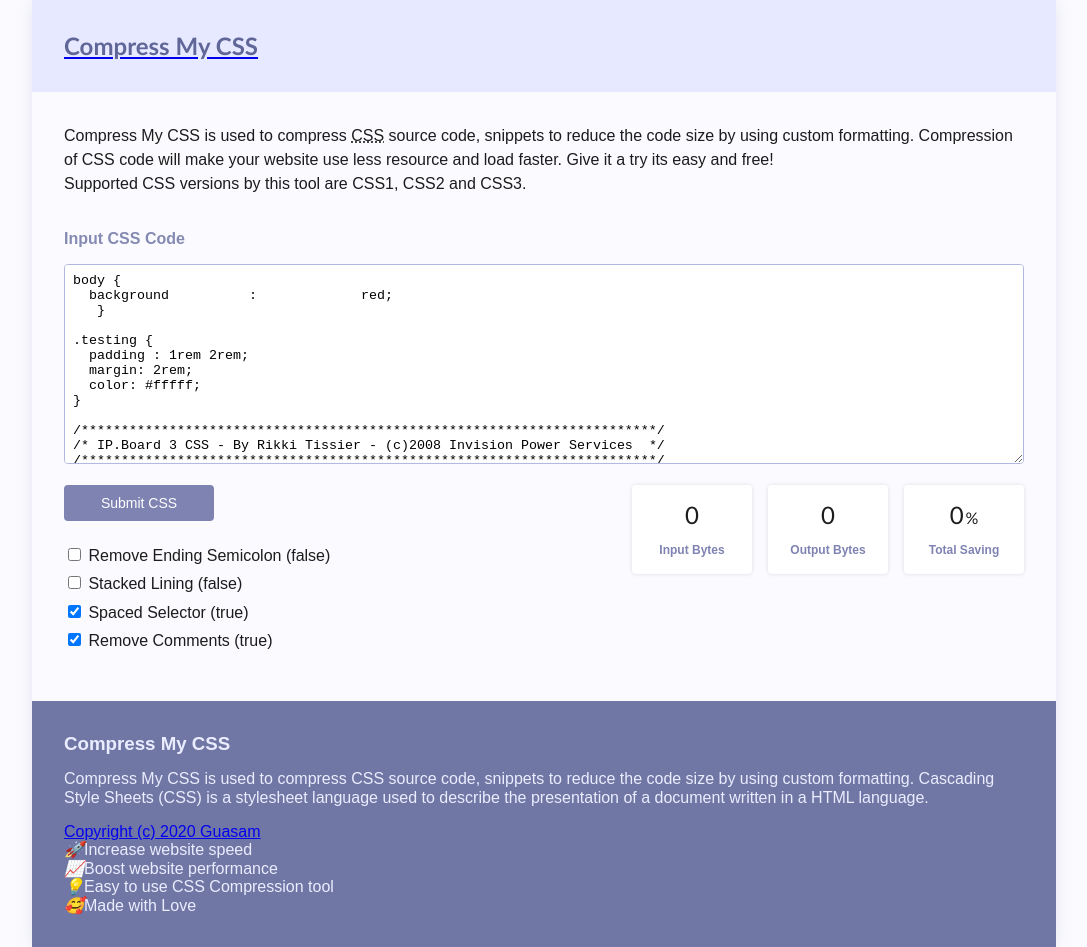
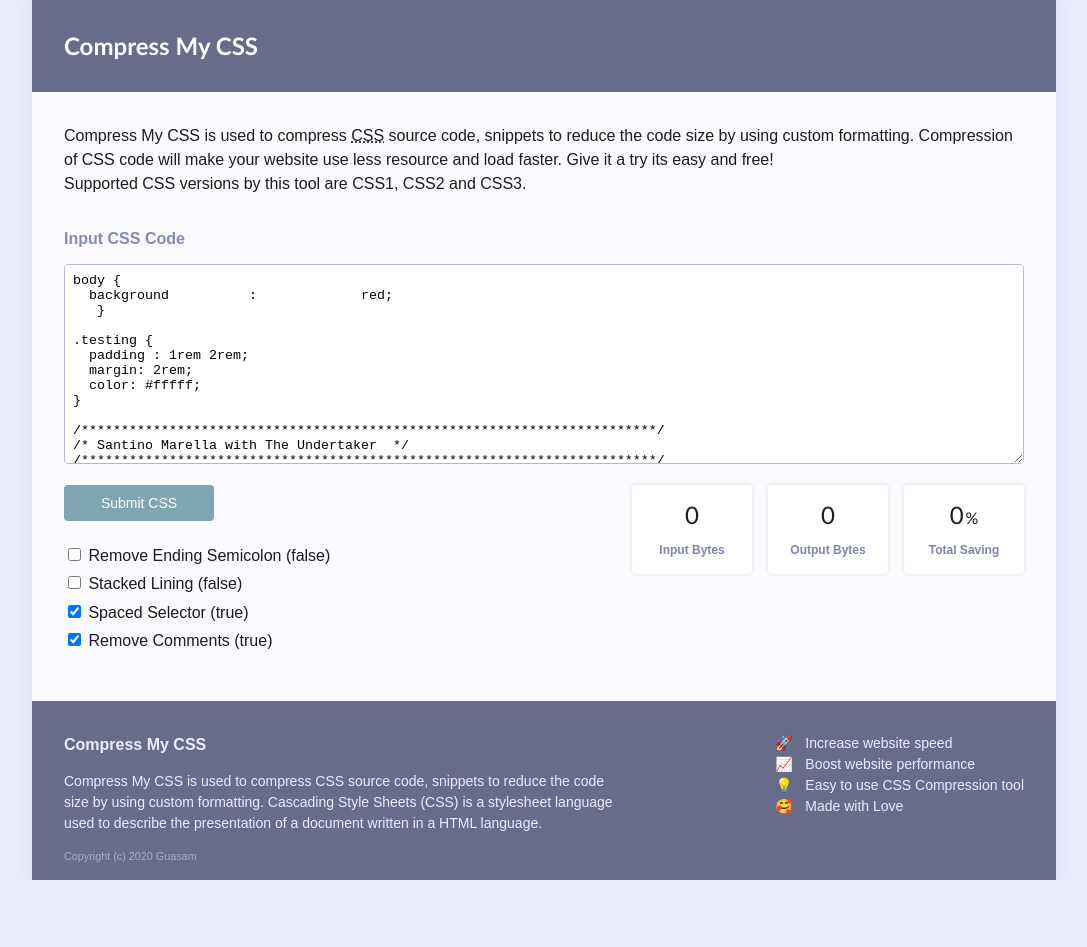
Before and after one commit to guasam/compress-my-css, a Vue app: page / in a window 1280 px wide. Shown: the whole page, without its empty margins (96-1183 px from the left). After the commit the page ends 880 px from the top, so only its background shows below. Built offline with nearby package versions, Linux system fonts and the light colour scheme.

Commit message:
create footer styles

```diff
--- a/src/scss/app.scss
+++ b/src/scss/app.scss
@@ -27,11 +27,12 @@
     box-sizing: border-box;
   }
 
-  --bodyBg: #fbfbff;
+  --bodyBg: #ececff;
   --bodyColor: #1c1c1c;
   --headerBg: #e6e9ff;
   --logoColor: #606697;
-  --footerBg: #7177a4;
+  --logoColorLight: #fff;
+  --footerBg: #686c8b;
   --footerColor: #eaedff;
 }
 
@@ -51,12 +52,13 @@
 
 .GHeader {
   padding: 2rem;
-  background: var(--headerBg);
+  background: var(--footerBg);
 
   &__siteName {
+    display: inline-block;
     font-size: 1.5rem;
     font-weight: 600;
-    color: var(--logoColor);
+    color: var(--logoColorLight);
     font-family: 'Calibri', sans-serif;
   }
 }
@@ -68,9 +70,32 @@
 }
 
 .GFooter {
+  display: flex;
   background: var(--footerBg);
-  padding: 2rem;
+  padding: 2rem 2rem 1rem;
   color: var(--footerColor);
+  font-size: 0.875rem;
+  line-height: 1.5;
+
+  h3 {
+    font-size: 1rem;
+  }
+
+  &__info {
+    flex: 1;
+    padding-right: 10rem;
+  }
+
+  .emoji {
+    width: 30px;
+    display: inline-block;
+    font-style: normal;
+  }
+
+  &__copyright {
+    font-size: 0.675rem;
+    color: #a8accf;
+  }
 }
 
 .GTeaser {
@@ -101,13 +126,14 @@ textarea {
   padding: 0.625rem 1rem;
   font-size: 0.875rem;
   border-radius: 4px;
-  background: #7f83b2;
+  background: #7fa6b2;
   color: #fff;
   cursor: pointer;
   outline: none;
+  transition: 0.2s all ease;
 
   &:hover {
-    background: #7175a5;
+    background: #60919f;
   }
 }
 
--- a/src/scss/base.scss
+++ b/src/scss/base.scss
@@ -22,7 +22,8 @@ html {
   -moz-osx-font-smoothing: grayscale;
 }
 
-html, body {
+html,
+body {
   height: 100%;
 }
 
@@ -33,10 +34,20 @@ body {
   font-family: Arial, Helvetica, sans-serif;
 }
 
-h1, h2, h3, h4, h5, h6 {
-  margin: 0
+h1,
+h2,
+h3,
+h4,
+h5,
+h6 {
+  margin: 0;
 }
 
 abbr {
   cursor: help;
 }
+
+a {
+  color: inherit;
+  text-decoration: none;
+}
--- a/src/utils/samples.js
+++ b/src/utils/samples.js
@@ -21,9 +21,9 @@ body {
 }
 
 /************************************************************************/
-/* IP.Board 3 CSS - By Rikki Tissier - (c)2008 Invision Power Services	*/
+/* Santino Marella with The Undertaker	*/
 /************************************************************************/
-/* ipb_calendar.css - Calendar specific styles							*/
+/* Heavy weight championship match						*/
 /************************************************************************/
 
 .calendar_title { display: inline; float: left; }
```
